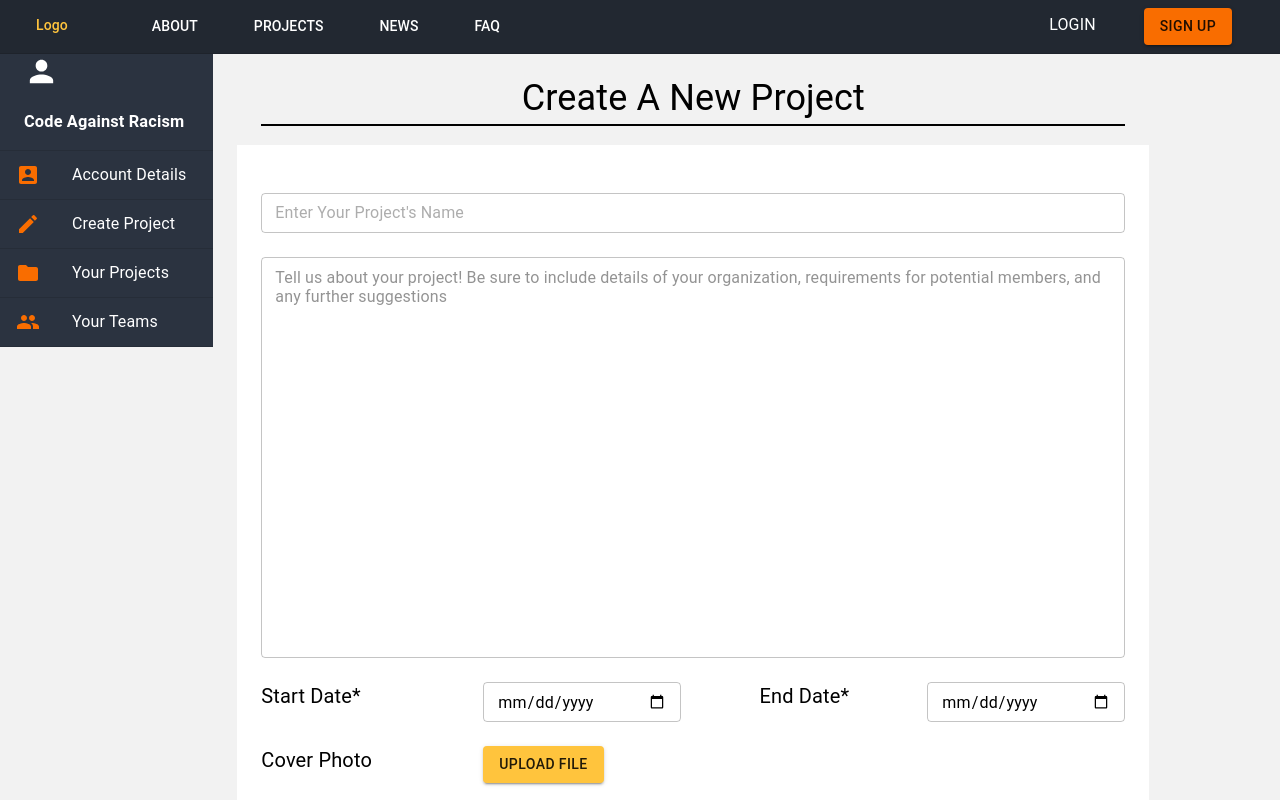
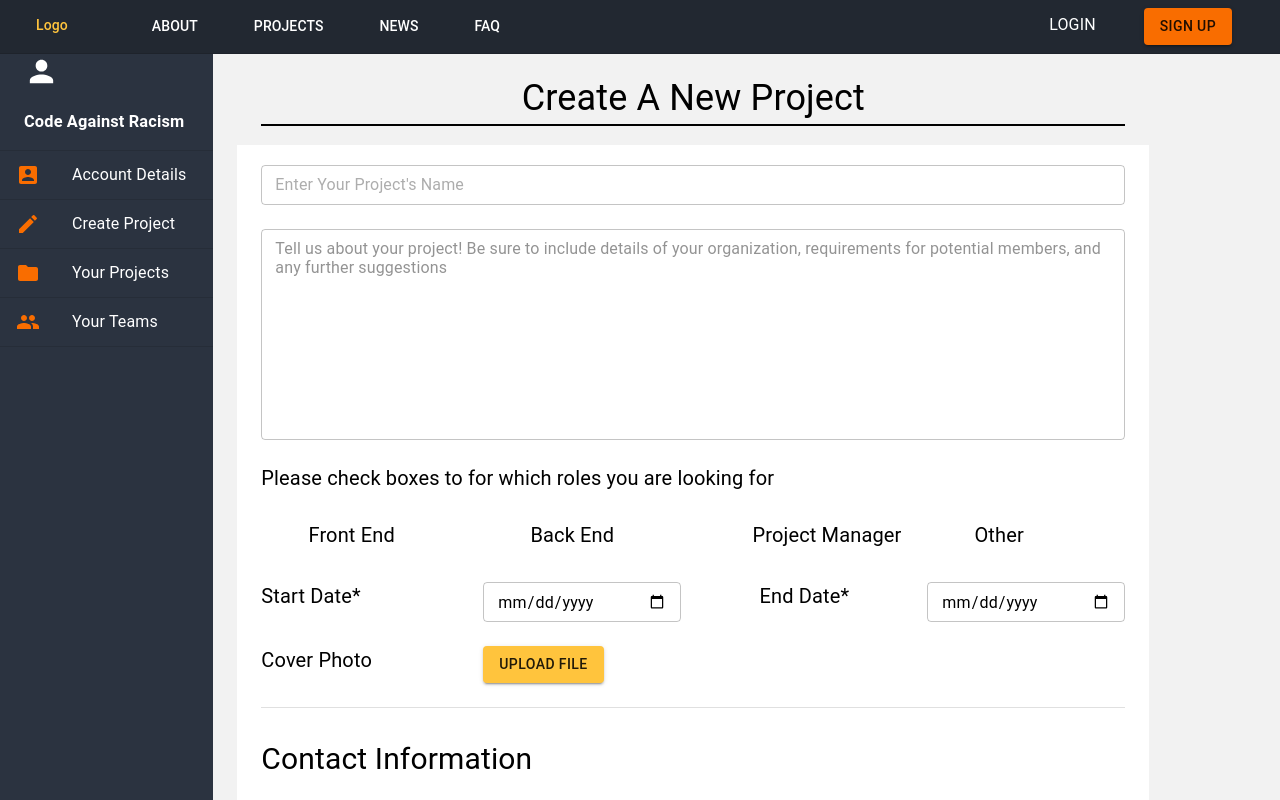
Before and after one commit to CodeAgainstRacism/codeagainstracism.org, a React (Create React App) app in the folder frontend/: page /newprojectform in a window 1280 px wide. Shown: the top 800 px of the page. Built offline with nearby package versions, Linux system fonts and the light colour scheme.

Commit message:
fixed side bar height

```diff
--- a/frontend/src/pages/NewProjectForm.jsx
+++ b/frontend/src/pages/NewProjectForm.jsx
@@ -66,7 +66,7 @@ const projectFormStyles = makeStyles((theme) => ({
     gridArea: "form",
   //contains the heading and the form
     backgroundColor: "white",
-    paddingTop: "5%",
+    paddingTop: "2%",
     paddingBottom: "5%",
     width: "95%"
   },
@@ -81,7 +81,7 @@ export default function NewProjectForm() {
 
         {/**must wrapper the whole thing as a body? */}
         <Grid container spacing = {0} id = "row">
-          <Grid item xs = {2}>
+          <Grid item xs = {2} container alignItems = "stretch">
             <Box className = {classes.sideBarContainer}>
               <SideBar/>
             </Box>
@@ -98,7 +98,22 @@ export default function NewProjectForm() {
                 <TextField label = "Enter Your Project's Name"/>
             </Grid>
             <Grid item xs = {12} >
-                <TextField placeholder = "Tell us about your project! Be sure to include details of your organization, requirements for potential members, and any further suggestions" rows = "20" columns = "30" multiline = {true}/>
+                <TextField placeholder = "Tell us about your project! Be sure to include details of your organization, requirements for potential members, and any further suggestions" rows = "10"  multiline = {true}/>
+            </Grid>
+            <Grid item display = "flex" justify = "space-evenly"xs = {12}>
+              Please check boxes to for which roles you are looking for
+            </Grid>
+            <Grid item display = "flex" justify = "space-evenly"xs = {3}>
+              <Checkbox/> Front End
+            </Grid>
+            <Grid item display = "flex" justify = "space-evenly" xs = {3}>
+              <Checkbox/> Back End
+              </Grid>
+            <Grid item display = "flex" justify = "space-evenly" xs = {3}>
+              <Checkbox/> Project Manager
+              </Grid>
+            <Grid item display = "flex" justify = "space-evenly"xs = {3}>
+              <Checkbox/> Other
             </Grid>
             <Grid  item  xs = {3} >
                 Start Date*
```
